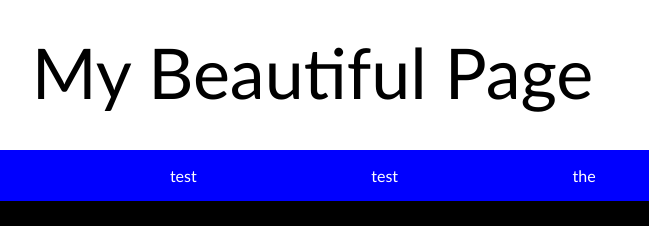
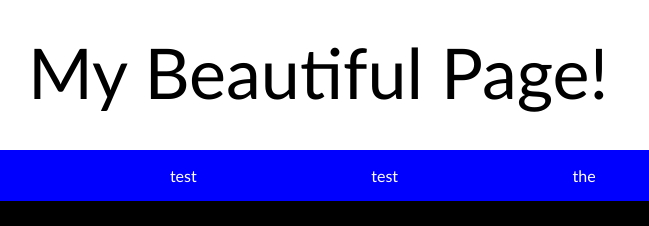
Before and after one commit to MrHoran8120/website1, a plain HTML site: page index.html in a window 1280 px wide. Shown: the top 226 px of the page, 368-1017 px from the left. Drawn offline with Linux system fonts and the light colour scheme.

Commit message:
my comment

```diff
--- a/index.html
+++ b/index.html
@@ -10,7 +10,7 @@
 <body>
     <header>
         <img src="Hornsby Girls Logo.png" alt="">
-        <span class="mainLogoText" >My Beautiful Page</span>
+        <span class="mainLogoText" >My Beautiful Page!</span>
     </header>
     <nav>
         <ol>
```
